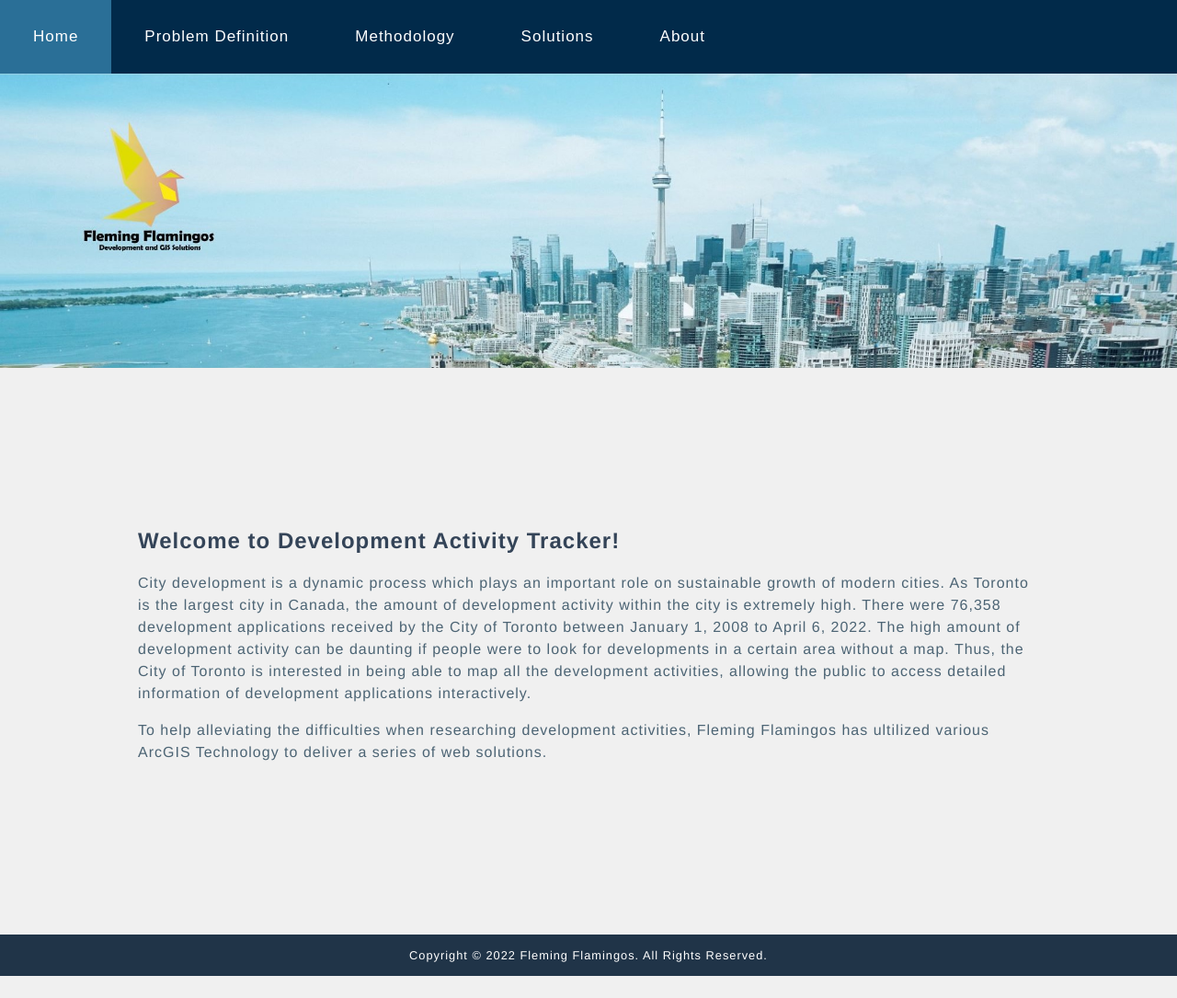
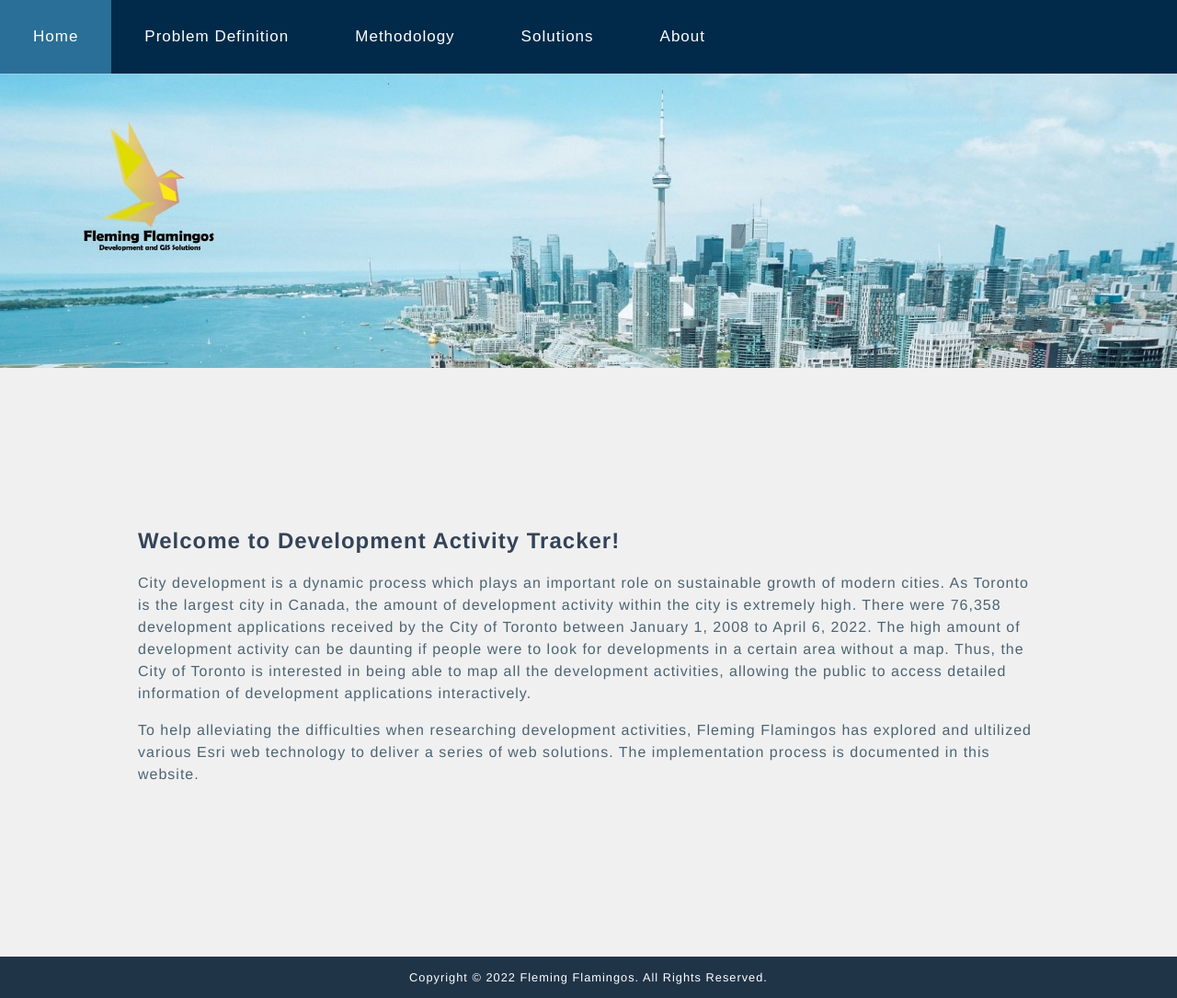
Before and after one commit to flemingflamingos/geom99-group-project, a plain HTML site: page index.html in a window 1280 px wide. Shown: the whole page at 92% size. Before the commit the page ends 1061 px from the top, so only its background shows below. Drawn offline with Linux system fonts and the light colour scheme.

Commit message:
Update index.html

```diff
--- a/index.html
+++ b/index.html
@@ -58,7 +58,7 @@
             <section>
                     <h1>Welcome to Development Activity Tracker!</h1>
                     <p>City development is a dynamic process which plays an important role on sustainable growth of modern cities. As Toronto is the largest city in Canada, the amount of development activity within the city is extremely high. There were 76,358 development applications received by the City of Toronto between January 1, 2008 to April 6, 2022. The high amount of development activity can be daunting if people were to look for developments in a certain area without a map. Thus, the City of Toronto is interested in being able to map all the development activities, allowing the public to access detailed information of development applications interactively.</p>
-                    <p>To help alleviating the difficulties when researching development activities, Fleming Flamingos has ultilized various ArcGIS Technology to deliver a series of web solutions.</p>
+                    <p>To help alleviating the difficulties when researching development activities, Fleming Flamingos has explored and ultilized various Esri web technology to deliver a series of web solutions. The implementation process is documented in this website.</p>
             </section>
         </main>
         <!-- Footer -->
```
